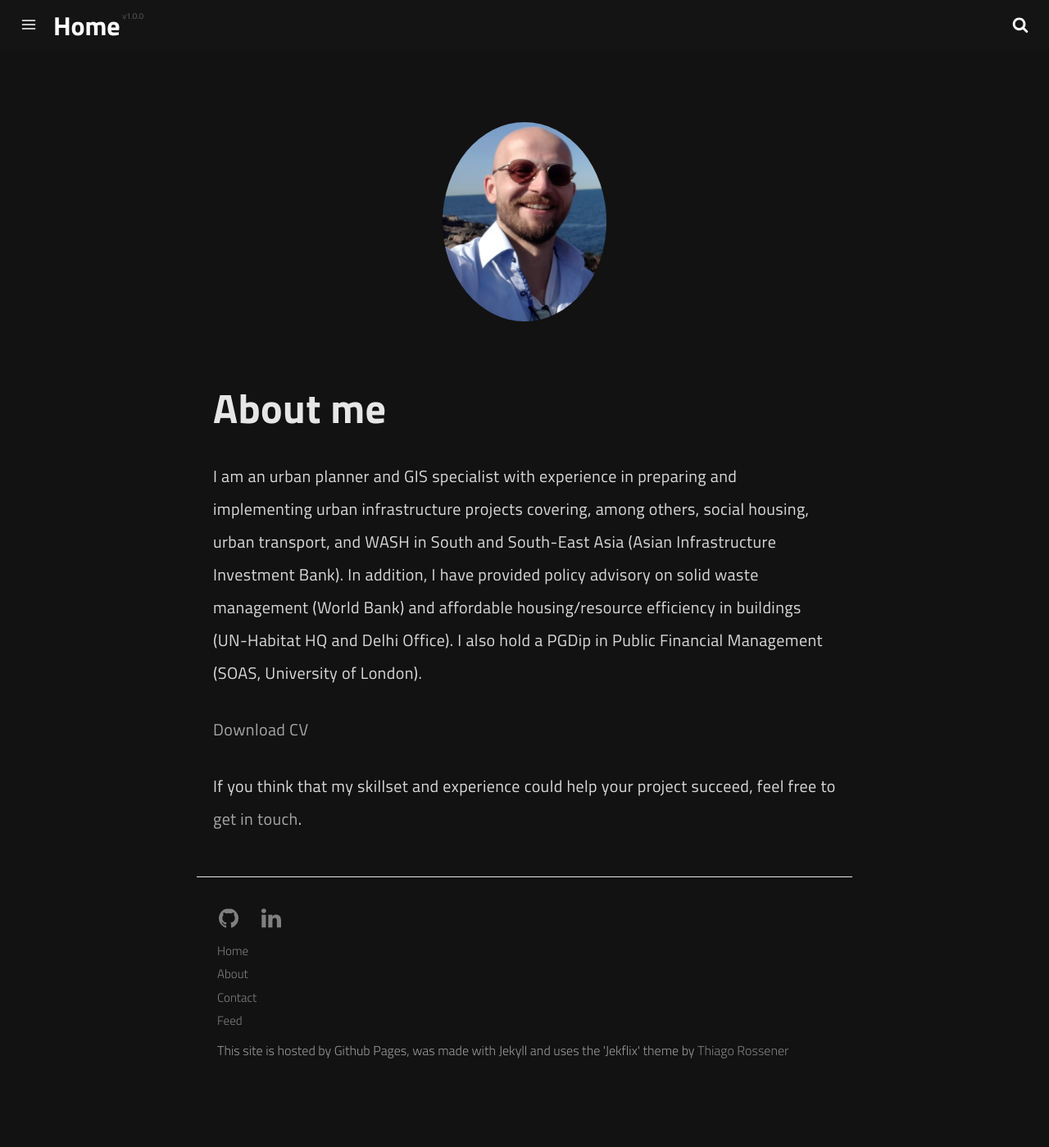
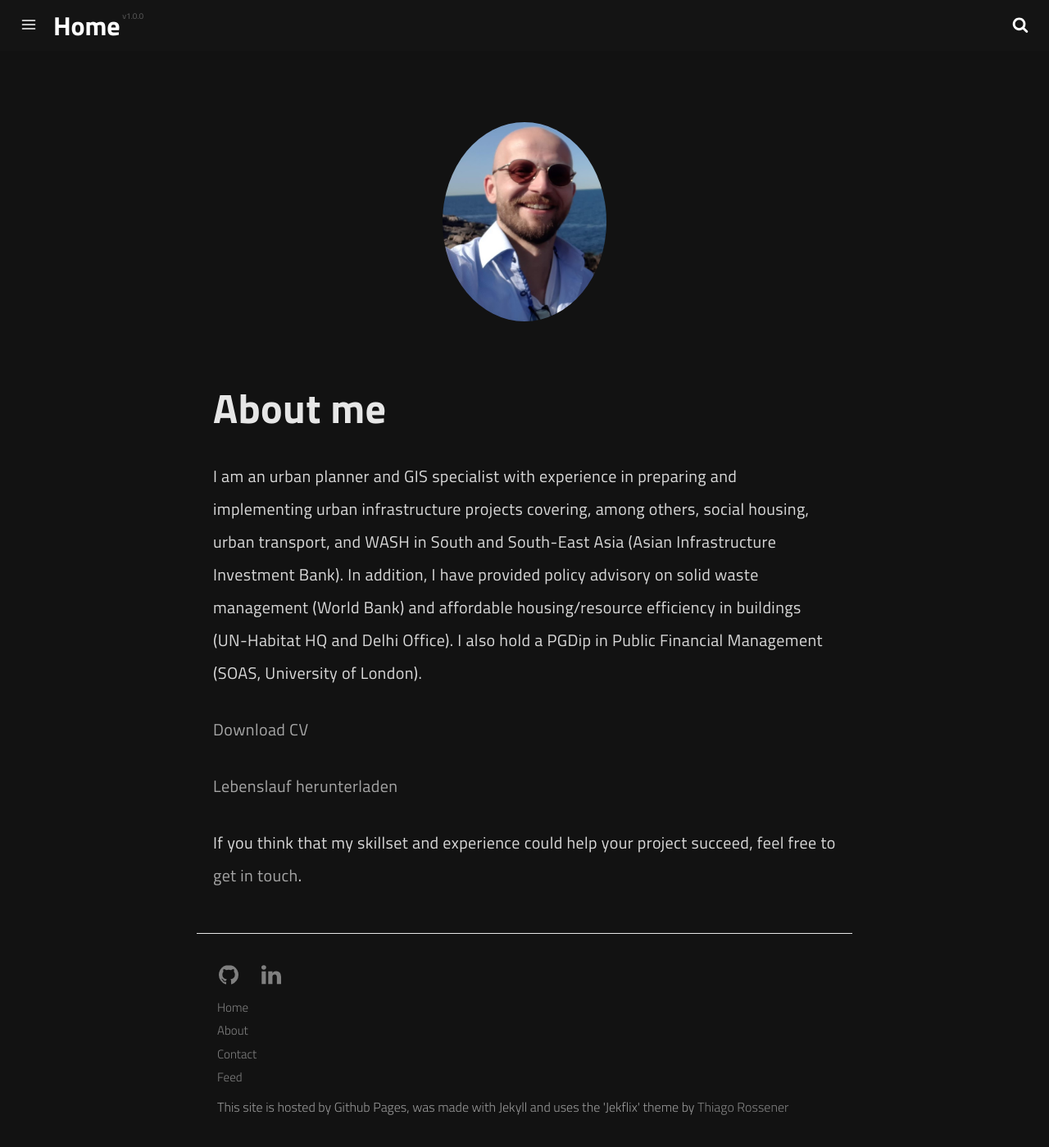
Before and after one commit to gregorhd/gregorhd.github.io, a Jekyll site: the page built from pages/about.md, in a window 1280 px wide and 1399 px high. Shown: the whole window at 82% size. Built offline with Jekyll 4.4.1, drawn with Linux system fonts in a browser that asks for light colours; a script that is not in the unit is left out.

Commit message:
Update CV, upload German CV

```diff
--- a/pages/about.md
+++ b/pages/about.md
@@ -14,4 +14,6 @@ I am an urban planner and GIS specialist with experience in preparing and implem
 
 <a href="/assets/img/uploads/2021 08 Gregor Herda_CV_refs removed.pdf">Download CV</a>
 
+<a href="/assets/img/uploads/2021 08 Gregor Herda_Lebenslauf_Referenzen entfernt.pdf">Lebenslauf herunterladen</a>
+
 If you think that my skillset and experience could help your project succeed, feel free to <a href="/contact/">get in touch</a>.
```
Also changed, not shown: 3 other files.
